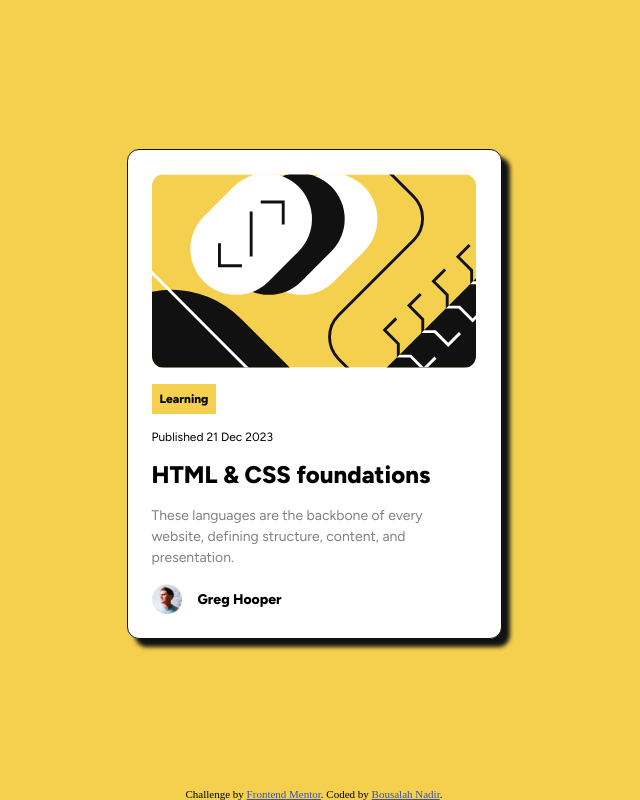
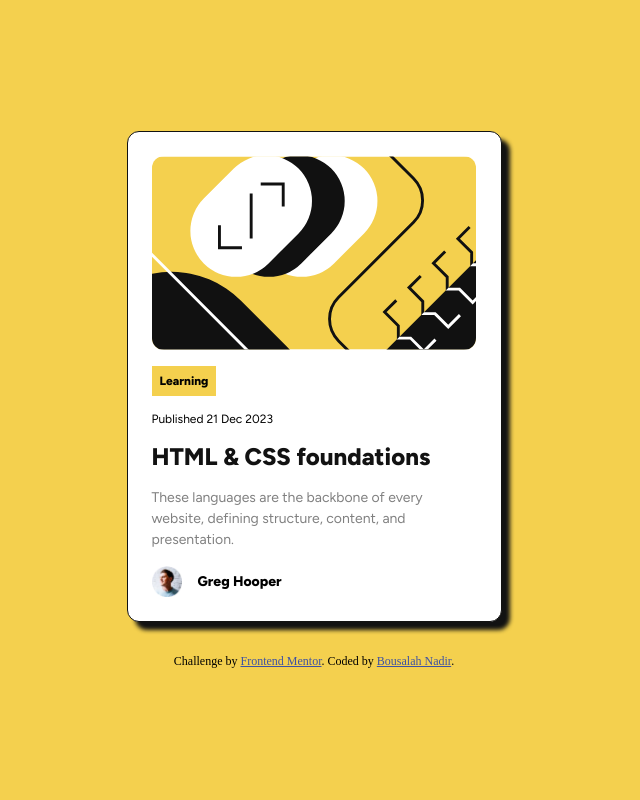
Before and after one commit to Medido1/Frontend-Mentor-Blog-preview-card, a plain HTML site: page index.html in a window 1280 px wide. Shown: the whole page, without its empty margins (326-966 px from the left). Drawn offline with Linux system fonts and the light colour scheme.

Commit message:
Minor tweaks

```diff
--- a/index.html
+++ b/index.html
@@ -13,7 +13,7 @@
       <img src="./images/illustration-article.svg" alt="" class="main_img">
       <p class="tag">Learning</p>
       <p class="date">Published 21 Dec 2023</p>
-      <h1 class="main_heading">HTML & CSS foundations</h1>
+      <h1 class="main_heading"><a href="#">HTML & CSS foundations</a></h1>
       <p class="summary">
         These languages are the backbone of every website,
         defining structure, content, and presentation.
@@ -27,10 +27,11 @@
 
   <footer class="footer">
     <div class="attribution">
-      Challenge by
-      <a href="https://www.frontendmentor.io?ref=challenge" target="_blank"
+      <p>Challenge by
+        <a href="https://www.frontendmentor.io?ref=challenge" target="_blank"
         >Frontend Mentor</a
-      >. Coded by <a href="https://github.com/Medido1">Bousalah Nadir</a>.
+        >. Coded by <a href="https://github.com/Medido1">Bousalah Nadir</a>.
+      </p>
     </div>
   </footer>
 </body>
--- a/style.css
+++ b/style.css
@@ -39,7 +39,7 @@ p, h1, h2, h3, h4, h5, h6 { /* Avoid text overflows */
 /* attribution styling */
 
 .attribution {
-  font-size: 11px;
+  font-size: .75em;
   text-align: center;
 }
 
@@ -50,16 +50,13 @@ p, h1, h2, h3, h4, h5, h6 { /* Avoid text overflows */
 /* document styling */
 
 body {
-  height: 100vh;
+  min-height: 100vh;
   background-color: var(--Yellow);
-  display: grid;
-  grid-template-rows: 1fr auto;
-}
-
-.main {
   display: flex;
+  flex-direction: column;
   justify-content: center;
   align-items: center;
+  gap: 2rem;
   padding: 1rem;
 }
 
@@ -101,7 +98,12 @@ body {
   font-weight: 800;
 }
 
-.main_heading:hover{
+.main_heading a {
+  text-decoration: none;
+  color: var(--Black);
+}
+
+.main_heading a:hover{
   cursor: pointer;
   color: var(--Yellow);
 }
```
